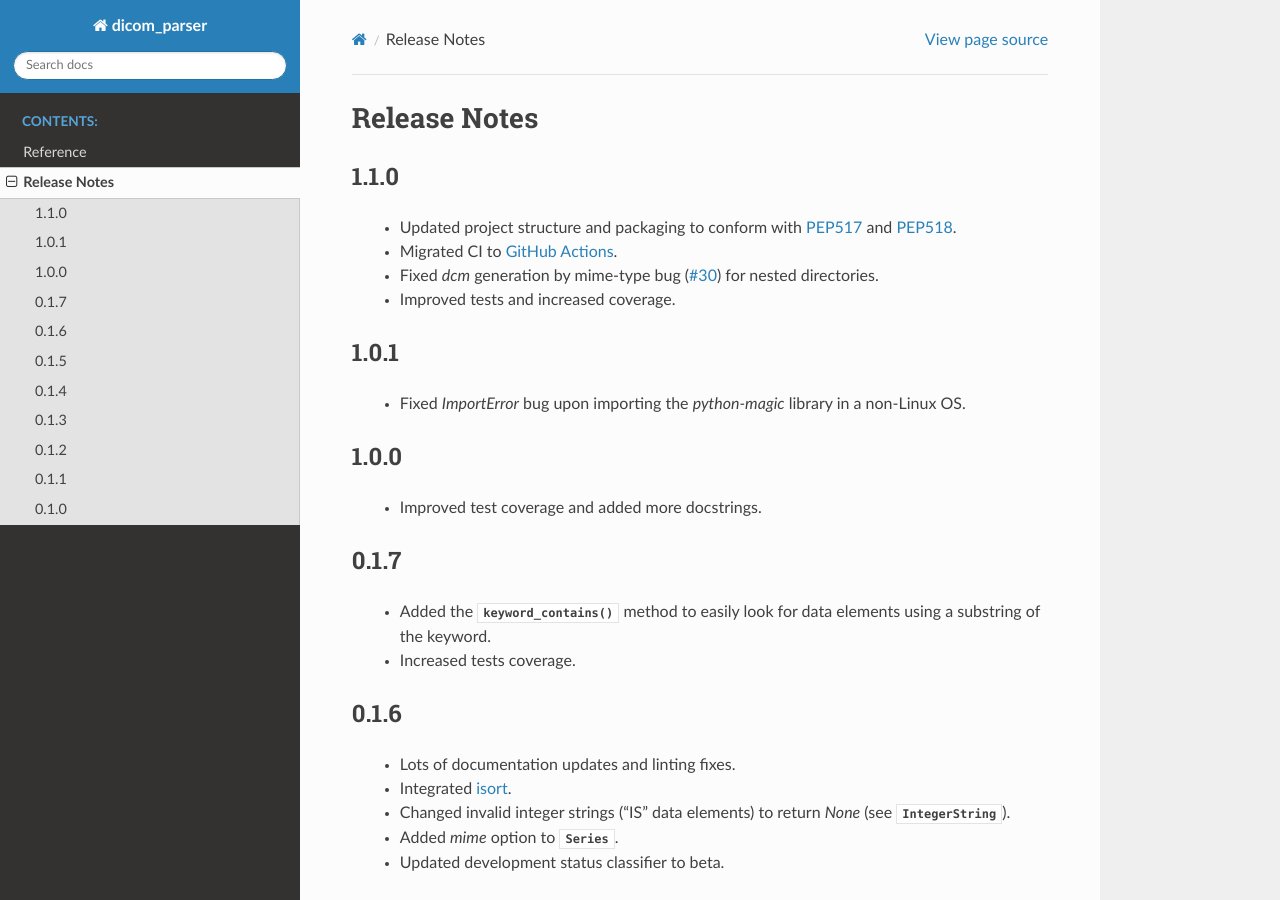
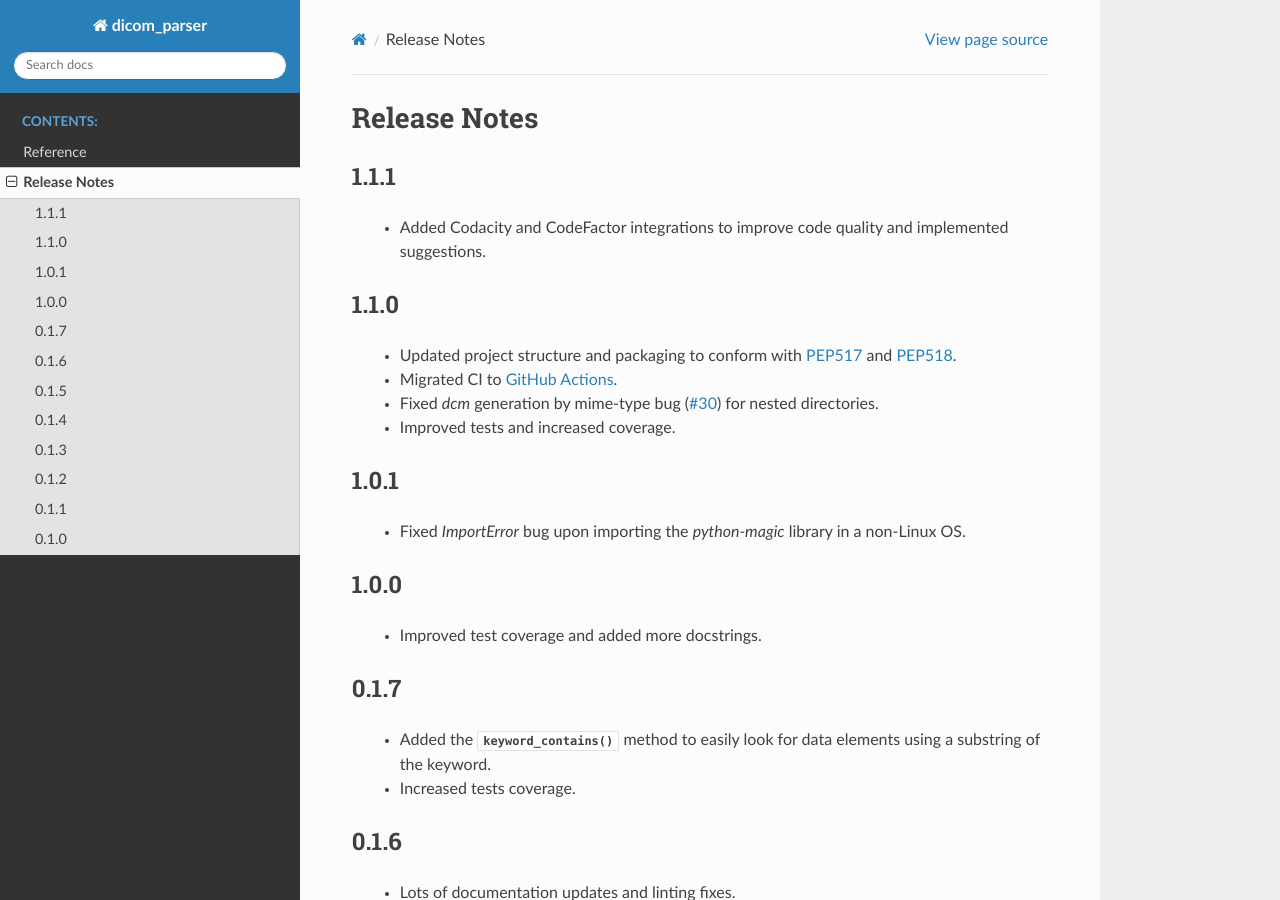
Before and after one commit to open-dicom/dicom_parser, a Sphinx documentation site: the page built from docs/release_notes.rst, in a window 1280 px wide and 900 px high. Built offline with Sphinx 7.4.7 and the Read the Docs theme 2.0.0, drawn with Linux system fonts in a browser that asks for light colours; pages that are not in the unit, such as notebooks, are missing from menus.

Commit message:
Updated release notes with code quality integrations.

```diff
--- a/docs/release_notes.rst
+++ b/docs/release_notes.rst
@@ -1,5 +1,10 @@
 Release Notes
 =============
+
+1.1.1
+-----
+  * Added Codacity and CodeFactor integrations to improve code quality and
+    implemented suggestions.
 
 1.1.0
 -----
```
